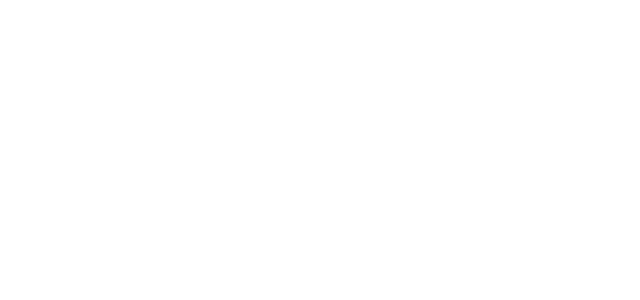
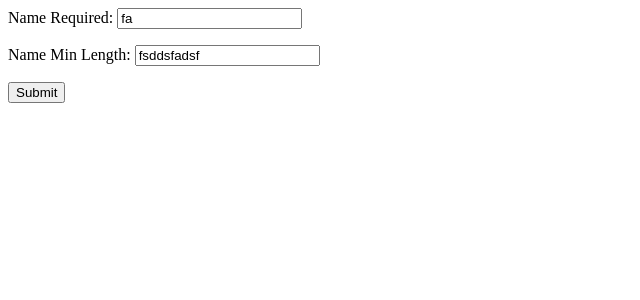
Before and after one commit to FahadAliK/react-drag-drop, a React (Vite) app: page / in a window 1280 px wide. Shown: the top 300 px of the page, without its empty margins (0-640 px from the left). Built offline with nearby package versions, Linux system fonts and the light colour scheme.

Commit message:
basic form validation implemented.

```diff
--- a/src/App.jsx
+++ b/src/App.jsx
@@ -1,7 +1,47 @@
+import { useForm } from 'react-hook-form';
 import './App.css';
 
 function App() {
-	return <></>;
+	const {
+		register,
+		handleSubmit,
+		watch,
+		formState: { errors },
+	} = useForm({
+		mode: 'onChange',
+		defaultValues: {
+			nameRequired: 'fa',
+			nameMinLength: 'fsddsfadsf',
+		},
+	});
+
+	console.log('✌️errors --->', errors);
+	function submitHandler(data) {
+		console.log('✌️data --->', data);
+	}
+	return (
+		<>
+			<form onSubmit={handleSubmit(submitHandler)}>
+				<label>
+					Name Required: <input {...register('nameRequired', { required: 'This is required.' })} />
+				</label>
+				<p>{errors.nameRequired?.message}</p>
+				<label>
+					Name Min Length:{' '}
+					<input
+						{...register('nameMinLength', {
+							required: 'This is required',
+							minLength: { value: 4, message: 'At least 4 characters required.' },
+						})}
+					/>
+				</label>
+				<p>{errors.nameMinLength?.message}</p>
+				<button type="submit" disabled={Object.entries(errors).length}>
+					Submit
+				</button>
+			</form>
+		</>
+	);
 }
 
 export default App;
```
